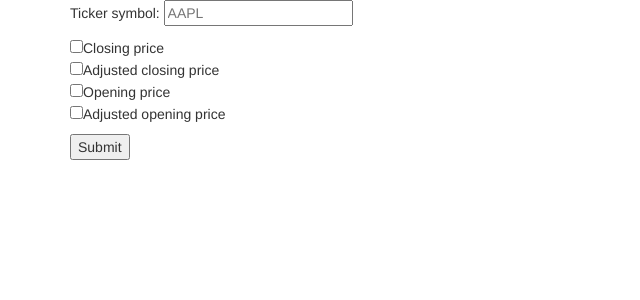
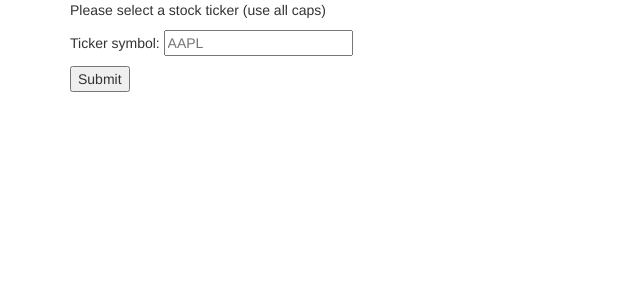
Before and after one commit to nhagem/DataIncubator_12dayproj, a Flask app: page / in a window 1280 px wide. Shown: the top 300 px of the page, without its empty margins (0-640 px from the left). Run offline with Flask 2, Linux system fonts and the light colour scheme; some libraries are stand-ins or nearby versions.

Commit message:
simplify input

```diff
--- a/app.py
+++ b/app.py
@@ -25,11 +25,9 @@ def graph():
 
   #Pull the requested data into a pandas dataframe
   df = pd.read_csv(StringIO(r.text),sep=',')
-  df_sub = df[['Date',request.args['features']]]
-
 
   p = figure(x_axis_label='Date',y_axis_label=request.args['features'])
-  p.line(df_sub['Date'],df_sub[request.args['features']], line_width=2)
+  p = p.line(df_sub['Date'],df_sub['Close'], line_width=2)
 
   script, div = components(p)
 
--- a/templates/index.html
+++ b/templates/index.html
@@ -18,15 +18,11 @@
     <div class="container">
       <div class="row">
         <div class="col-lg-12 text-left">
+          <p>Please select a stock ticker (use all caps)</p>
 
           <form id='input' method='get' action='/graph'>
           <p>Ticker symbol: <input type='text' name='ticker' placeholder='AAPL' /></p>
-          <p>
-          <input type="checkbox" name='features' value='Close' />Closing price<br>
-          <input type="checkbox" name='features' value='Adj. Close' />Adjusted closing price<br>
-          <input type="checkbox" name='features' value='Open' />Opening price<br>
-          <input type="checkbox" name='features' value='Adj. Open' />Adjusted opening price<br>
-          </p>
+
           <p><input type="submit" value="Submit"></p>
           </form>
 
```
